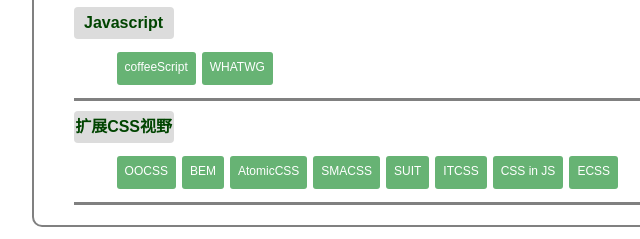
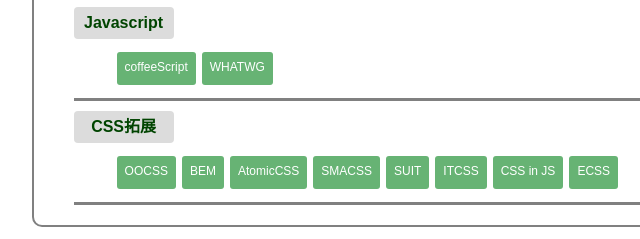
Before and after one commit to freedyc/front-end, a website: page index.html in a window 1280 px wide. Shown: the part 3223-3462 px from the top of the page, 100-740 px from the left. Drawn offline with Linux system fonts and the light colour scheme.

Commit message:
web:css development

```diff
--- a/index.html
+++ b/index.html
@@ -411,7 +411,7 @@
                 </dd>
             </dl>
             <dl class="g1">
-                <dt class="title1">扩展CSS视野</dt>
+                <dt class="title1">CSS拓展</dt>
                 <dd>
                     <ul class="link">
                         <li><a href="https://github.com/stubbornella/oocss" target="_blank">OOCSS</a></li>
```
